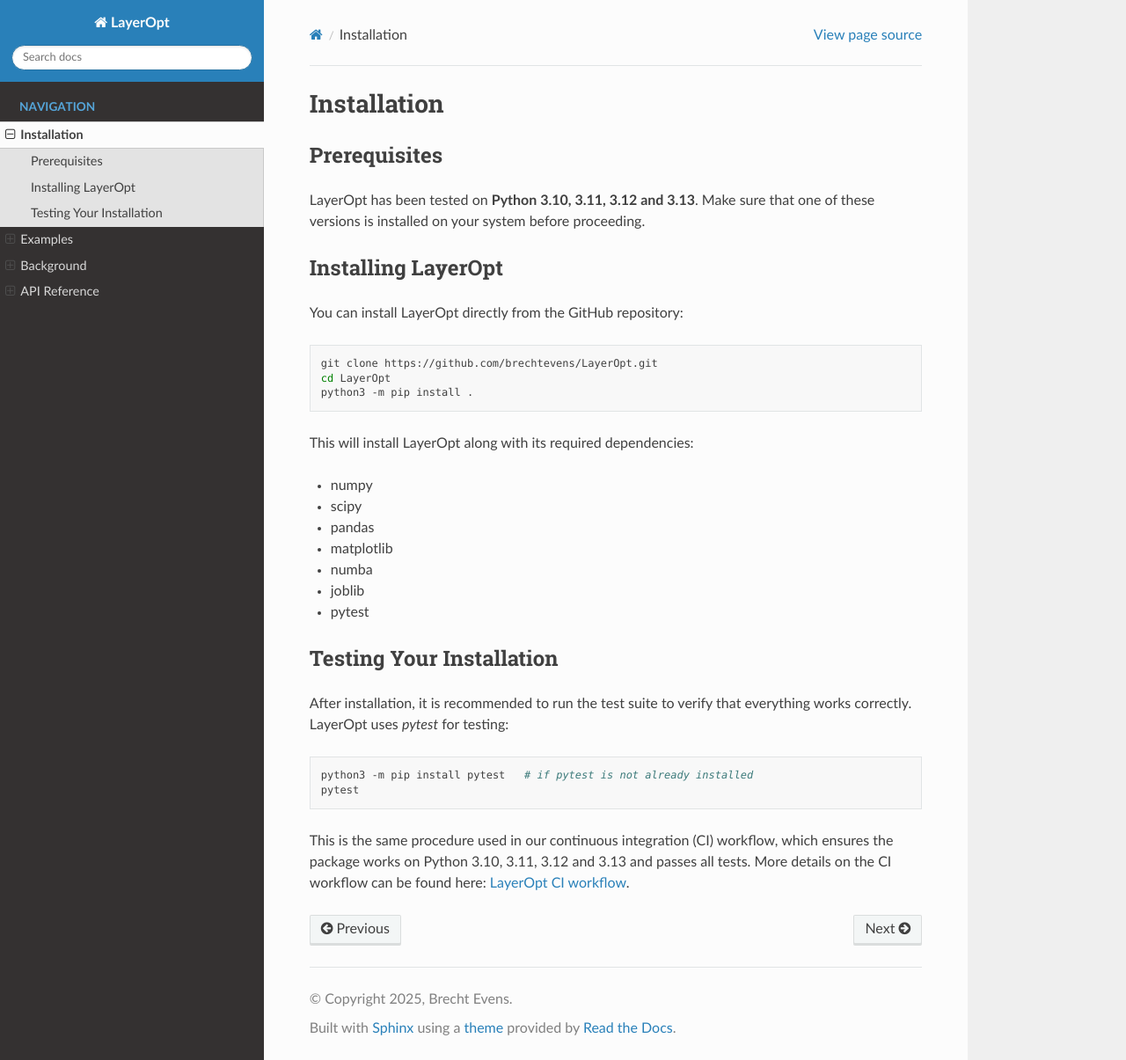
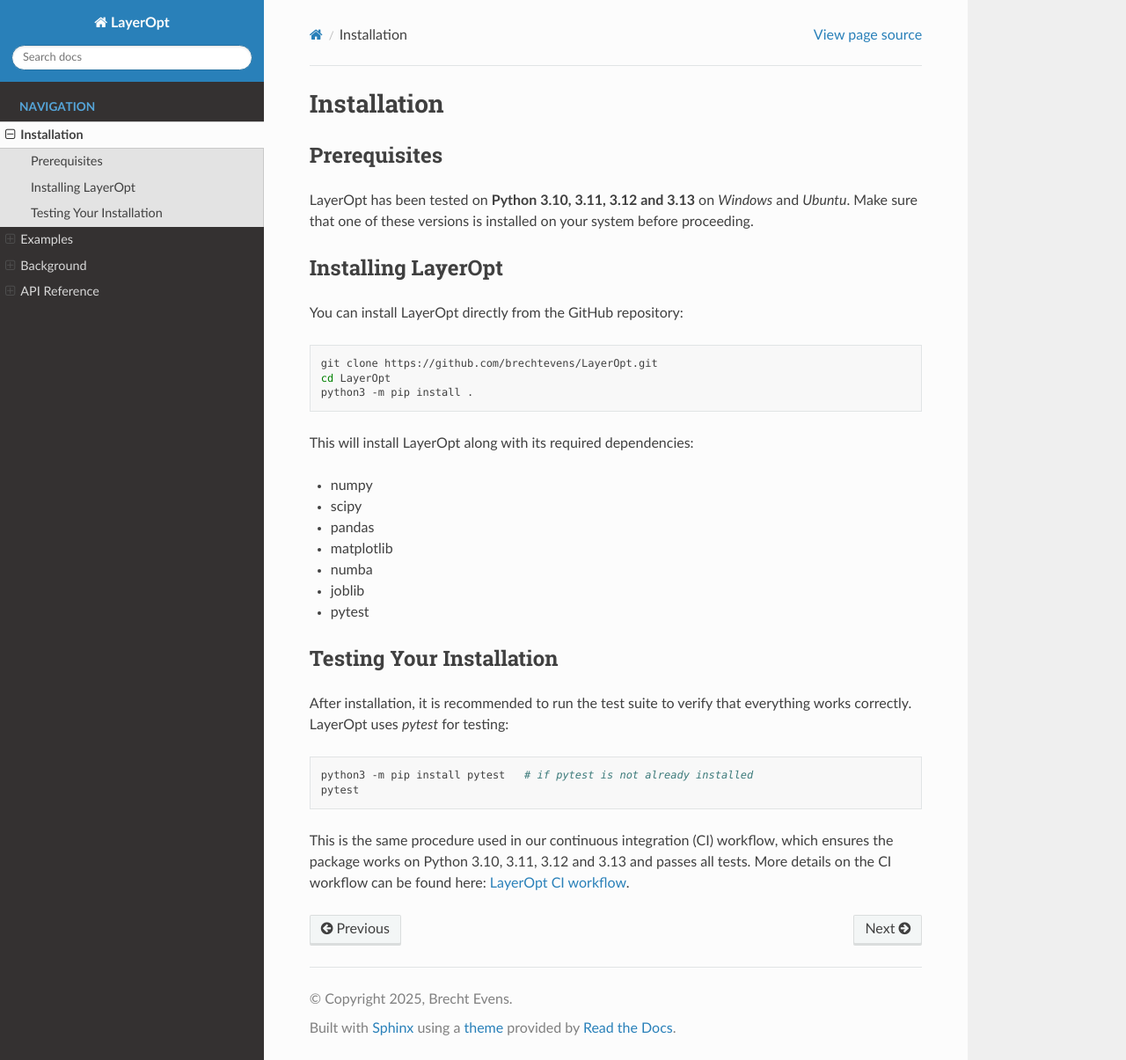
Before and after one commit to brechtevens/LayerOpt, a Sphinx documentation site: the page built from docs/installation.rst, in a window 1280 px wide and 1205 px high. Shown: the whole window at 88% size. Built offline with Sphinx 7.4.7 and the Read the Docs theme 3.1.0, drawn with Linux system fonts in a browser that asks for light colours.

Commit message:
Add Windows to list of supported systems

```diff
--- a/docs/installation.rst
+++ b/docs/installation.rst
@@ -4,7 +4,7 @@
 Prerequisites
 -------------
 
-LayerOpt has been tested on **Python 3.10, 3.11, 3.12 and 3.13**. Make sure that one of these versions is installed on your system before proceeding.
+LayerOpt has been tested on **Python 3.10, 3.11, 3.12 and 3.13** on *Windows* and *Ubuntu*. Make sure that one of these versions is installed on your system before proceeding.
 
 Installing LayerOpt
 -------------------
```
